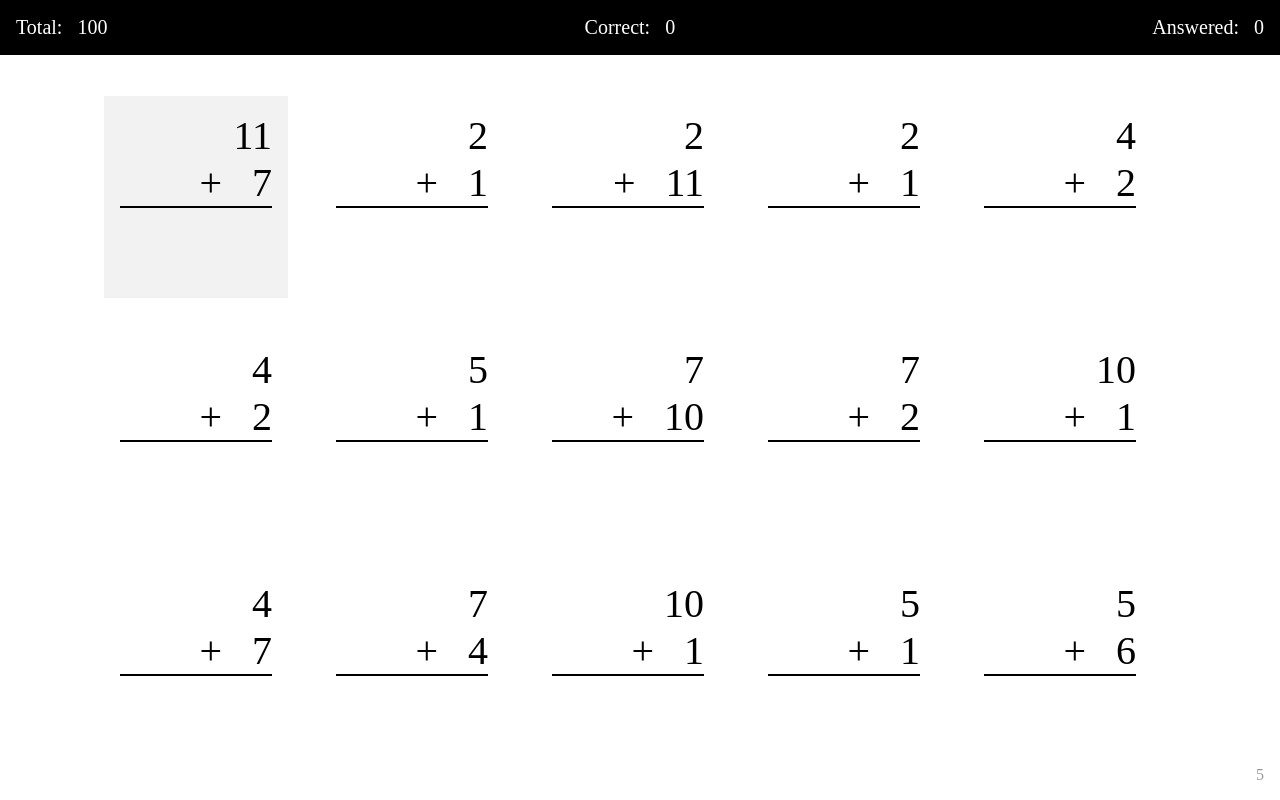
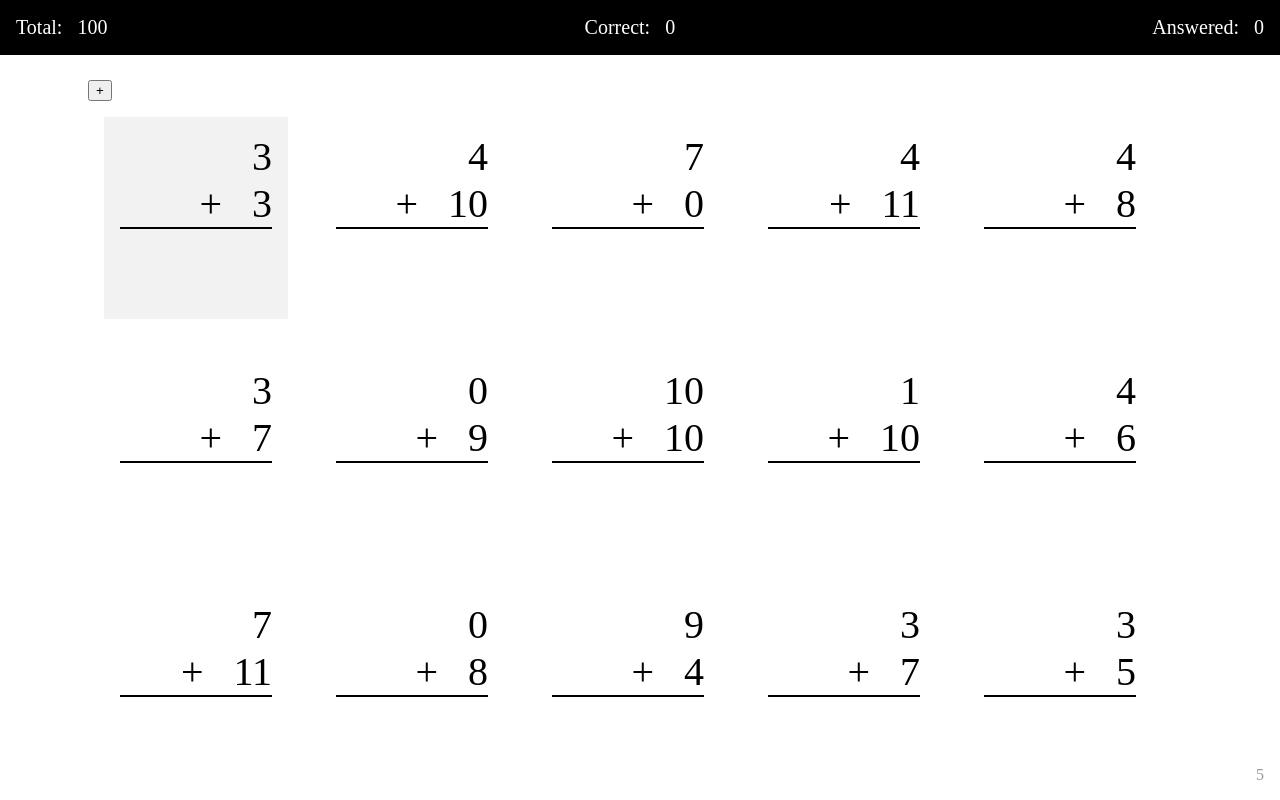
Before and after one commit to windmaomao/react-sheet, a React (Create React App) app: page / in a window 1280 px wide. Shown: the top 800 px of the page. Built offline with nearby package versions, Linux system fonts and the light colour scheme; a web font is replaced by a local one.

Commit message:
move sheet gen inside app

```diff
--- a/src/App.js
+++ b/src/App.js
@@ -4,16 +4,24 @@ import { sheetCreator, arithmeticGen } from './utils'
 import AppStyle from './AppStyle'
 
 const gen = arithmeticGen({ max: 12, operator: '+' }).gen
-const {
-  questions, answers, handlers, utils
-} = sheetCreator(gen).createSheet(100)
 
 const App = () => {
+  const [sheet, setSheet] = useState(sheetCreator(gen).createSheet(100))
+  const { questions, answers, handlers, utils } = sheet
+
   const [stats, setStats] = useState(utils.stats())
   const { total, correct, answered } = stats
+
+  const onGen = () => {
+    setSheet(sheetCreator(gen).createSheet(100))
+  }
+
   return (
     <AppStyle>
       <h1>&nbsp;</h1>
+      <button
+        onClick={onGen}
+      >+</button>
       <Score
         total={total}
         correct={correct}
```
